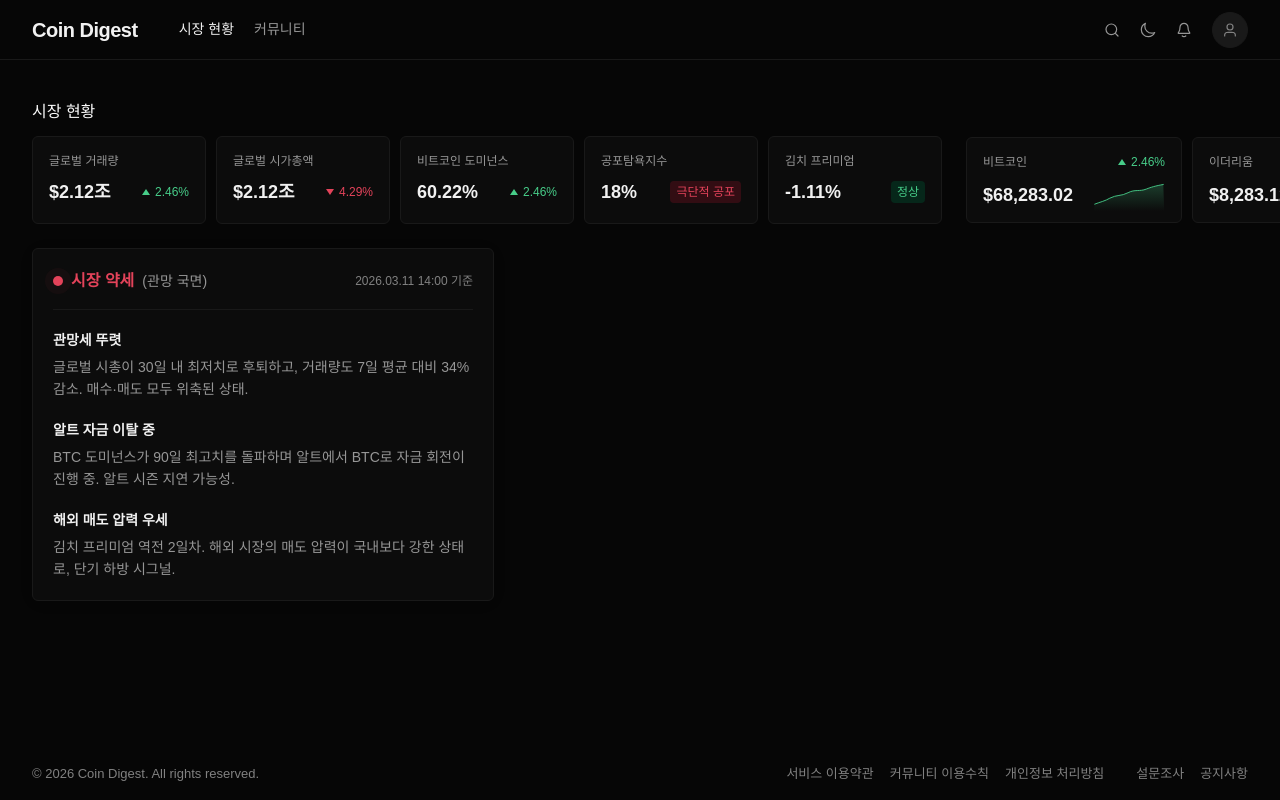
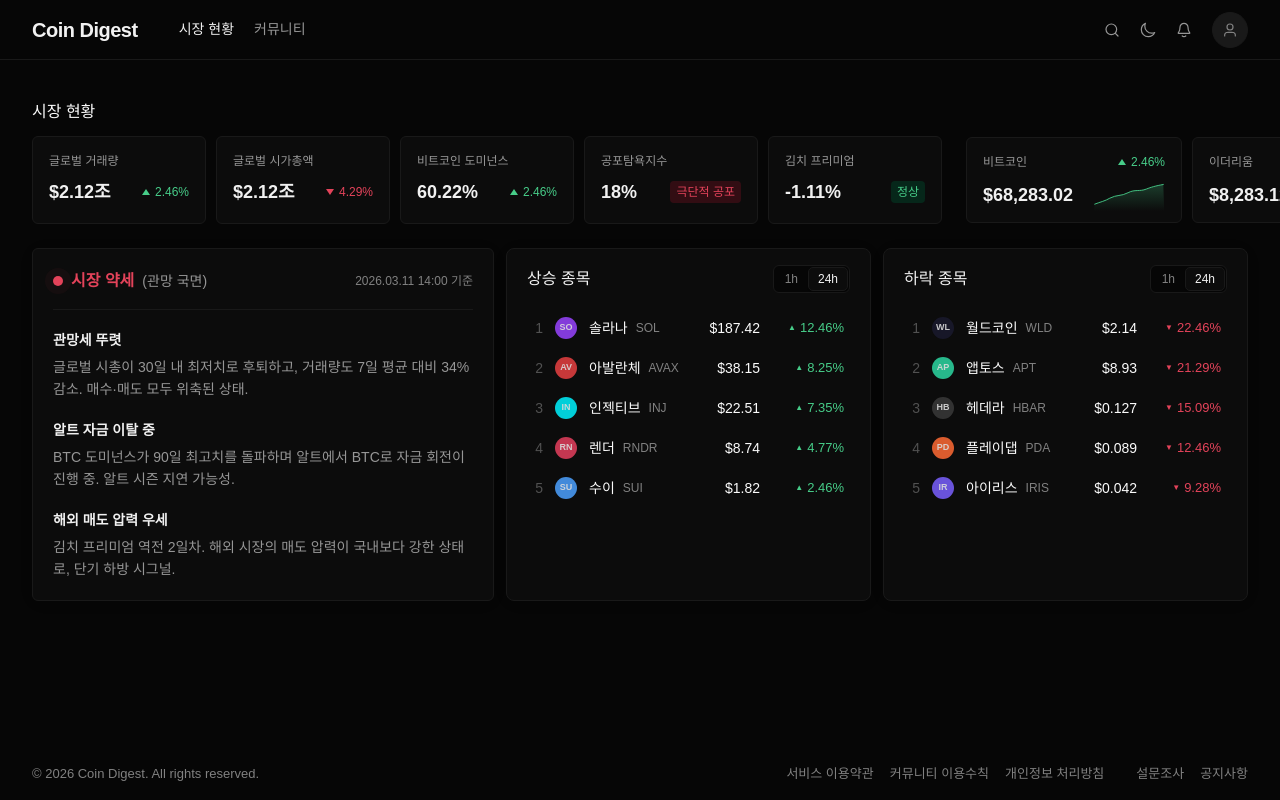
Before and after one commit to dre2rea/Cryptalk-Prototype, a Next.js app: page / in a window 1280 px wide. Shown: the top 800 px of the page. Built offline with nearby package versions, Linux system fonts and the light colour scheme; a web font is replaced by a local one.

Commit message:
first set up done

```diff
--- a/src/app/page.tsx
+++ b/src/app/page.tsx
@@ -5,6 +5,7 @@ import { Header } from "@/components/Header";
 import { Footer } from "@/components/Footer";
 import { MarketSummary } from "@/components/MarketSummary";
 import { AISummaryCard } from "@/components/AISummaryCard";
+import { TopMovers } from "@/components/TopMovers";
 
 export default function Home() {
   const [isDark, setIsDark] = useState(true);
@@ -25,8 +26,9 @@ export default function Home() {
       <Header isDark={isDark} onThemeToggle={() => setIsDark(!isDark)} />
       <main className="pt-[100px] pb-[68px] px-8 max-w-[1440px] mx-auto">
         <MarketSummary />
-        <div className="mt-6">
+        <div className="mt-6 flex gap-3">
           <AISummaryCard />
+          <TopMovers />
         </div>
       </main>
       <Footer />
--- a/src/components/AISummaryCard.tsx
+++ b/src/components/AISummaryCard.tsx
@@ -42,7 +42,8 @@ export function AISummaryCard() {
 
       <div
         style={{
-          maxWidth: "38%",
+          flex: "0 0 38%",
+          minWidth: 0,
           borderRadius: "var(--radius-base)",
           border: "1px solid var(--border-primary)",
           backgroundColor: "var(--bg-secondary)",
--- /dev/null
+++ b/src/components/TopMovers.tsx
@@ -0,0 +1,317 @@
+"use client";
+
+import { useState } from "react";
+
+const gainersData = {
+  "24h": [
+    { rank: 1, name: "솔라나", ticker: "SOL", price: 187.42, change: 12.46 },
+    { rank: 2, name: "아발란체", ticker: "AVAX", price: 38.15, change: 8.25 },
+    { rank: 3, name: "인젝티브", ticker: "INJ", price: 22.51, change: 7.35 },
+    { rank: 4, name: "렌더", ticker: "RNDR", price: 8.74, change: 4.77 },
+    { rank: 5, name: "수이", ticker: "SUI", price: 1.82, change: 2.46 },
+  ],
+  "1h": [
+    { rank: 1, name: "인젝티브", ticker: "INJ", price: 22.51, change: 3.12 },
+    { rank: 2, name: "솔라나", ticker: "SOL", price: 187.42, change: 2.84 },
+    { rank: 3, name: "수이", ticker: "SUI", price: 1.82, change: 1.95 },
+    { rank: 4, name: "아발란체", ticker: "AVAX", price: 38.15, change: 1.47 },
+    { rank: 5, name: "렌더", ticker: "RNDR", price: 8.74, change: 0.89 },
+  ],
+};
+
+const losersData = {
+  "24h": [
+    { rank: 1, name: "월드코인", ticker: "WLD", price: 2.14, change: -22.46 },
+    { rank: 2, name: "앱토스", ticker: "APT", price: 8.93, change: -21.29 },
+    { rank: 3, name: "헤데라", ticker: "HBAR", price: 0.127, change: -15.09 },
+    { rank: 4, name: "플레이댑", ticker: "PDA", price: 0.089, change: -12.46 },
+    { rank: 5, name: "아이리스", ticker: "IRIS", price: 0.042, change: -9.28 },
+  ],
+  "1h": [
+    { rank: 1, name: "앱토스", ticker: "APT", price: 8.93, change: -5.41 },
+    { rank: 2, name: "월드코인", ticker: "WLD", price: 2.14, change: -4.18 },
+    { rank: 3, name: "플레이댑", ticker: "PDA", price: 0.089, change: -3.72 },
+    { rank: 4, name: "헤데라", ticker: "HBAR", price: 0.127, change: -2.55 },
+    { rank: 5, name: "아이리스", ticker: "IRIS", price: 0.042, change: -1.83 },
+  ],
+};
+
+const iconColors: Record<string, string> = {
+  SOL: "#9945FF",
+  AVAX: "#E84142",
+  INJ: "#00F2FE",
+  RNDR: "#E5405E",
+  SUI: "#4DA2FF",
+  WLD: "#1A1A2E",
+  APT: "#2DD8A3",
+  HBAR: "#3A3A3A",
+  PDA: "#FF6B35",
+  IRIS: "#7B61FF",
+};
+
+function CoinIcon({ ticker }: { ticker: string }) {
+  return (
+    <div
+      style={{
+        width: 22,
+        height: 22,
+        borderRadius: "50%",
+        backgroundColor: iconColors[ticker] || "#333",
+        display: "flex",
+        alignItems: "center",
+        justifyContent: "center",
+        flexShrink: 0,
+        opacity: 0.85,
+      }}
+    >
+      <span
+        style={{
+          fontSize: 9,
+          fontWeight: 700,
+          color: "rgba(255,255,255,0.9)",
+        }}
+      >
+        {ticker.slice(0, 2)}
+      </span>
+    </div>
+  );
+}
+
+function TimeToggle({
+  value,
+  onChange,
+}: {
+  value: "1h" | "24h";
+  onChange: (v: "1h" | "24h") => void;
+}) {
+  return (
+    <div
+      style={{
+        display: "flex",
+        borderRadius: 6,
+        backgroundColor: "var(--bg-primary)",
+        border: "1px solid var(--border-primary)",
+        padding: 1,
+        gap: 0,
+      }}
+    >
+      {(["1h", "24h"] as const).map((option) => (
+        <button
+          key={option}
+          onClick={() => onChange(option)}
+          style={{
+            padding: "2px 9px",
+            borderRadius: 5,
+            border: value === option
+              ? "1px solid var(--border-primary)"
+              : "1px solid transparent",
+            cursor: "pointer",
+            fontSize: "var(--font-size-text-xs)",
+            fontWeight:
+              value === option
+                ? "var(--font-weight-medium)"
+                : ("var(--font-weight-regular)" as unknown as number),
+            lineHeight: "var(--line-height-text-xs)",
+            color:
+              value === option
+                ? "var(--text-primary)"
+                : "var(--text-quaternary)",
+            backgroundColor:
+              value === option ? "var(--bg-secondary)" : "transparent",
+            boxShadow:
+              value === option
+                ? "0 1px 2px rgba(0,0,0,0.04)"
+                : "none",
+            transition: "all 0.15s ease",
+          }}
+        >
+          {option}
+        </button>
+      ))}
+    </div>
+  );
+}
+
+function MoverCard({
+  title,
+  data,
+  type,
+}: {
+  title: string;
+  data: Record<"1h" | "24h", typeof gainersData["24h"]>;
+  type: "gainer" | "loser";
+}) {
+  const [timeframe, setTimeframe] = useState<"1h" | "24h">("24h");
+  const [hovered, setHovered] = useState<number | null>(null);
+  const items = data[timeframe];
+  const isGainer = type === "gainer";
+  const accentColor = isGainer
+    ? "var(--fg-success-primary)"
+    : "var(--fg-error-primary)";
+
+  return (
+    <div
+      style={{
+        borderRadius: "var(--radius-md)",
+        border: "1px solid var(--border-primary)",
+        backgroundColor: "var(--bg-secondary)",
+        padding: "var(--spacing-xl) var(--spacing-2xl) var(--spacing-2xl)",
+        boxShadow: "var(--shadow-card)",
+        flex: 1,
+        minWidth: 0,
+      }}
+    >
+      {/* Header */}
+      <div
+        style={{
+          display: "flex",
+          alignItems: "center",
+          justifyContent: "space-between",
+          marginBottom: "var(--spacing-xl)",
+        }}
+      >
+        <h2
+          style={{
+            fontSize: "var(--font-size-text-md)",
+            fontWeight: "var(--font-weight-medium)" as unknown as number,
+            lineHeight: "var(--line-height-text-md)",
+            color: "var(--text-primary)",
+            margin: 0,
+          }}
+        >
+          {title}
+        </h2>
+        <TimeToggle value={timeframe} onChange={setTimeframe} />
+      </div>
+
+      {/* List */}
+      <div style={{ display: "flex", flexDirection: "column", gap: 2 }}>
+        {items.map((item, i) => (
+          <div
+            key={`${item.ticker}-${i}`}
+            role="button"
+            tabIndex={0}
+            onMouseEnter={() => setHovered(i)}
+            onMouseLeave={() => setHovered(null)}
+            style={{
+              display: "flex",
+              alignItems: "center",
+              gap: "var(--spacing-lg)",
+              padding: "var(--spacing-md) var(--spacing-sm)",
+              borderRadius: "var(--radius-base)",
+              cursor: "pointer",
+              transition: "background-color 0.15s ease",
+              backgroundColor:
+                hovered === i ? "var(--bg-active)" : "transparent",
+            }}
+          >
+            {/* Rank */}
+            <span
+              style={{
+                width: 10,
+                textAlign: "right",
+                flexShrink: 0,
+                fontSize: "var(--font-size-text-sm)",
+                fontWeight: "var(--font-weight-regular)" as unknown as number,
+                lineHeight: "var(--line-height-text-sm)",
+                color: "var(--text-disabled)",
+                fontVariantNumeric: "tabular-nums",
+              }}
+            >
+              {item.rank}
+            </span>
+
+            {/* Icon */}
+            <CoinIcon ticker={item.ticker} />
+
+            {/* Name + Ticker */}
+            <div
+              style={{
+                display: "flex",
+                alignItems: "center",
+                gap: "var(--spacing-md)",
+                flex: 1,
+                minWidth: 0,
+              }}
+            >
+              <span
+                style={{
+                  fontSize: "var(--font-size-text-sm)",
+                  fontWeight:
+                    "var(--font-weight-regular)" as unknown as number,
+                  lineHeight: "var(--line-height-text-sm)",
+                  color: "var(--text-secondary)",
+                  whiteSpace: "nowrap",
+                  overflow: "hidden",
+                  textOverflow: "ellipsis",
+                }}
+              >
+                {item.name}
+              </span>
+              <span
+                style={{
+                  fontSize: "var(--font-size-text-xs)",
+                  fontWeight:
+                    "var(--font-weight-regular)" as unknown as number,
+                  lineHeight: "var(--line-height-text-xs)",
+                  color: "var(--text-quaternary)",
+                  flexShrink: 0,
+                }}
+              >
+                {item.ticker}
+              </span>
+            </div>
+
+            {/* Price */}
+            <span
+              style={{
+                fontSize: "var(--font-size-text-sm)",
+                fontWeight: "var(--font-weight-regular)" as unknown as number,
+                lineHeight: "var(--line-height-text-sm)",
+                color: "var(--text-secondary)",
+                textAlign: "right",
+                flexShrink: 0,
+                fontVariantNumeric: "tabular-nums",
+              }}
+            >
+              ${item.price < 1 ? item.price.toFixed(3) : item.price.toFixed(2)}
+            </span>
+
+            {/* Change */}
+            <span
+              style={{
+                display: "flex",
+                alignItems: "center",
+                justifyContent: "flex-end",
+                gap: 4,
+                width: 72,
+                flexShrink: 0,
+                fontSize: 13,
+                fontWeight: "var(--font-weight-medium)" as unknown as number,
+                lineHeight: "var(--line-height-text-sm)",
+                color: accentColor,
+                fontVariantNumeric: "tabular-nums",
+              }}
+            >
+              <span style={{ fontSize: 8, lineHeight: 1 }}>
+                {isGainer ? "▲" : "▼"}
+              </span>
+              {Math.abs(item.change).toFixed(2)}%
+            </span>
+          </div>
+        ))}
+      </div>
+    </div>
+  );
+}
+
+export function TopMovers() {
+  return (
+    <div style={{ display: "flex", gap: "var(--spacing-lg)", flex: 1, minWidth: 0 }}>
+      <MoverCard title="상승 종목" data={gainersData} type="gainer" />
+      <MoverCard title="하락 종목" data={losersData} type="loser" />
+    </div>
+  );
+}
+
+export default TopMovers;
```
